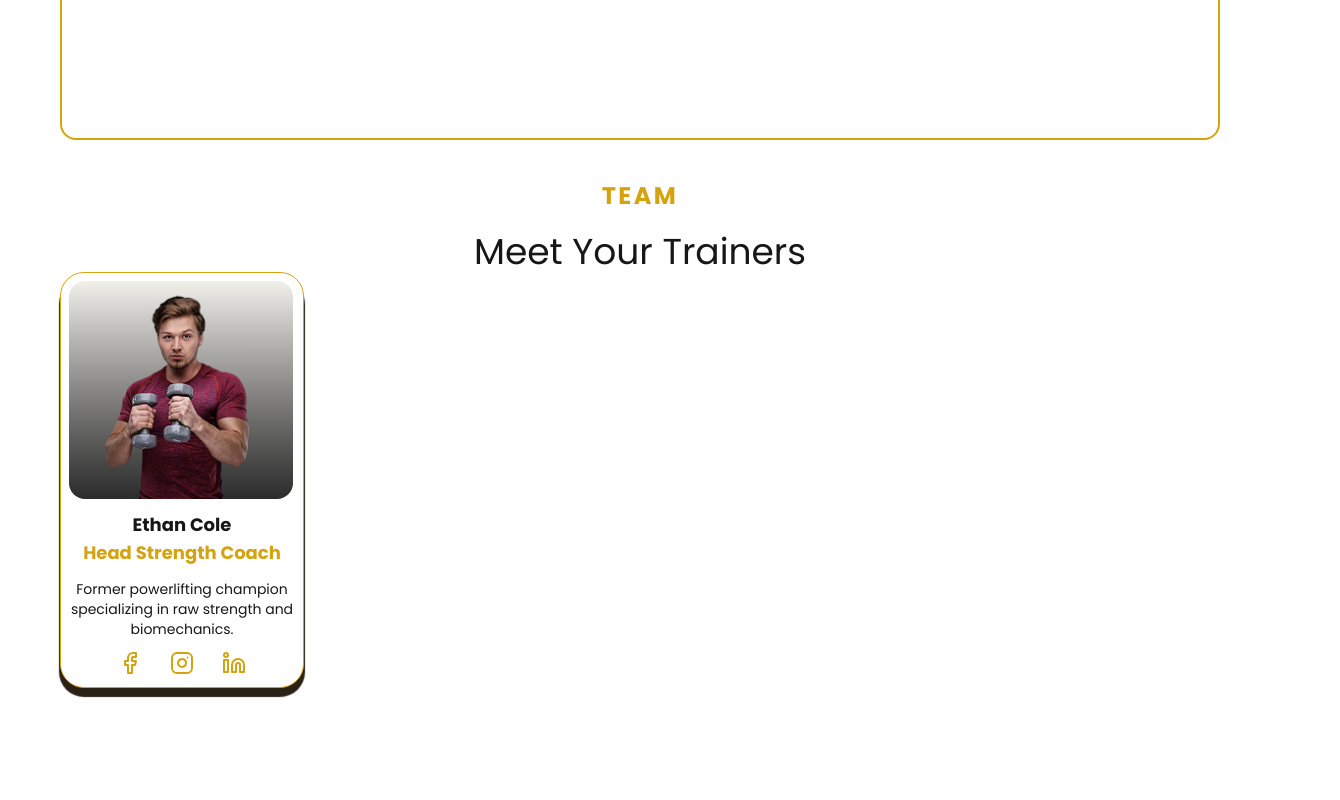
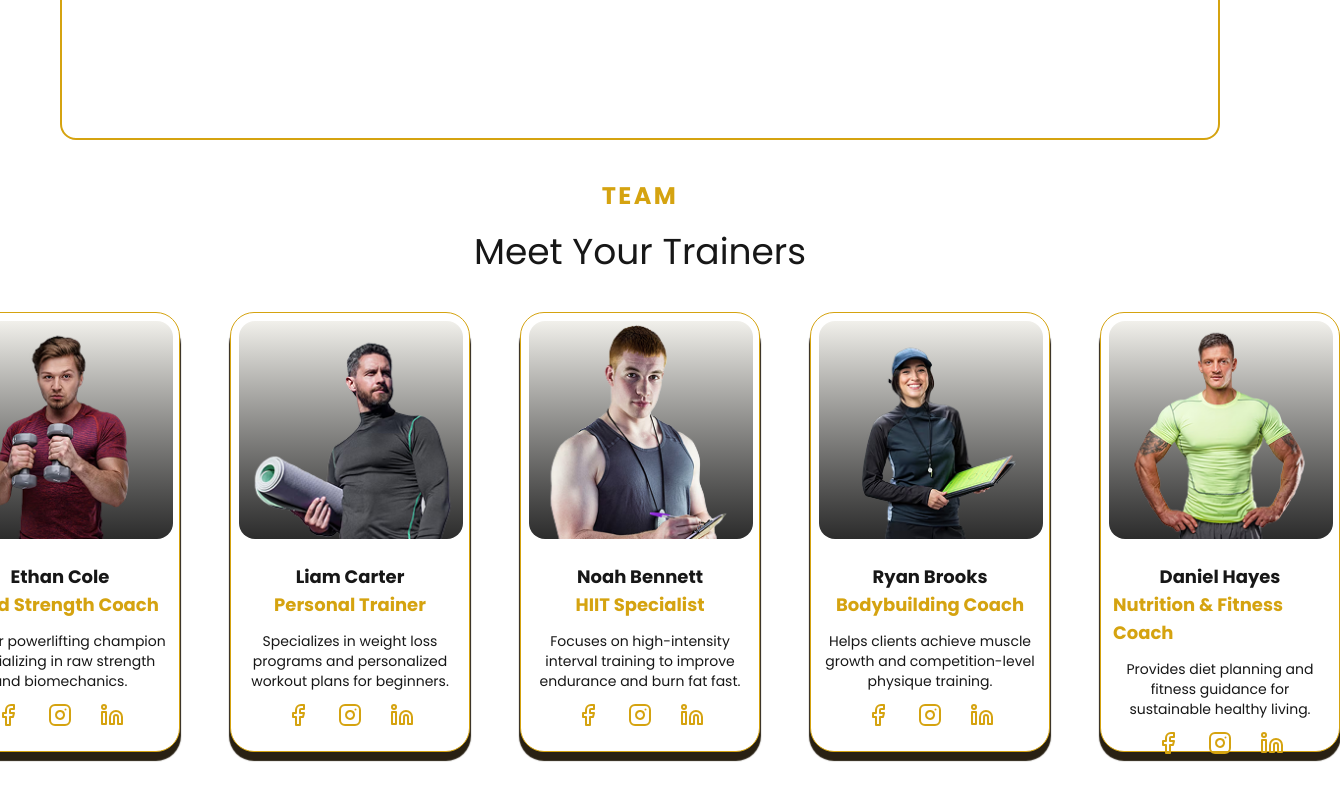
Before and after one commit to Navodi99/gym-website-nextjs, a Next.js app: page / in a window 1280 px wide. Shown: the part 2678-3478 px from the top of the page, 1340 px wide, since content can reach past the window. After the commit the page ends 3445 px from the top, so only its background shows below. Built offline with nearby package versions, Linux system fonts and the light colour scheme.

Commit message:
complete trainer section and customtrainer card

```diff
--- a/src/app/(components)/reusables/cards/CustomerTrainerCard.jsx
+++ b/src/app/(components)/reusables/cards/CustomerTrainerCard.jsx
@@ -1,20 +1,19 @@
 import { Facebook, Instagram, Linkedin } from "lucide-react";
 import React from "react";
 
-const CustomerTrainerCard = () => {
+const CustomerTrainerCard = ({cardData}) => {
   return (
-    <div className="w-61 h-fit bg-(--background) border border-(--primary-color) rounded-l-3xl rounded-r-3xl shadow-[0_8px_1px_1px_var(--secondary-color)]">
+    <div className="w-60 h-110 bg-(--background) border border-(--primary-color) rounded-l-3xl rounded-r-3xl shadow-[0_8px_1px_1px_var(--secondary-color)]">
       <div className="bg-linear-to-b from-[#F1F0EB] to-[#2C2C2C] w-56 h-fit m-2 rounded-l-2xl rounded-r-2xl">
-        <img src="/images/trainer1.png" alt="" />
+       <img src={cardData.image}/>
       </div>
-      <div className="flex items-center flex-col my-3">
-        <p className="text-(--foreground) text-lg font-bold">Ethan Cole</p>
+      <div className="flex items-center flex-col my-3 p-3 ">
+        <p className="text-(--foreground) text-lg font-bold">{cardData.name}</p>
         <p className="text-(--primary-color) text-lg font-bold">
-          Head Strength Coach
+          {cardData.role}
         </p>
         <p className="text-sm text-(--foreground) text-center my-3">
-          Former powerlifting champion specializing in raw strength and
-          biomechanics.
+         {cardData.text}
         </p>
         <div className="text-(--primary-color) flex items-center justify-center gap-7">
           <Facebook />
--- a/src/app/(components)/sections/Trainers/TrainerSection.jsx
+++ b/src/app/(components)/sections/Trainers/TrainerSection.jsx
@@ -1,50 +1,43 @@
-import { Facebook, Instagram, Linkedin } from "lucide-react";
+
 import React from "react";
 import CustomerTrainerCard from "../../reusables/cards/CustomerTrainerCard";
 
 const TrainerSection = () => {
-
   const trainersData = [
     {
-            image:"/images/trainer1.png",
-            name:"Ethan Cole",
-            role:"Head Strength Coach",
-            text:"Former powerlifting champion specializing in raw strength and biomechanics."
-
+      image: "/images/trainer1.png",
+      name: "Ethan Cole",
+      role: "Head Strength Coach",
+      text: "Former powerlifting champion specializing in raw strength and biomechanics.",
     },
     {
-            image:"/images/trainer2.png",
-            name:"Ethan Cole",
-            role:"Head Strength Coach",
-            text:"Former powerlifting champion specializing in raw strength and biomechanics."
-
+      image: "/images/trainer2.png",
+      name: "Liam Carter",
+      role: "Personal Trainer",
+      text: "Specializes in weight loss programs and personalized workout plans for beginners.",
     },
     {
-            image:"/images/trainer3.png",
-            name:"Ethan Cole",
-            role:"Head Strength Coach",
-            text:"Former powerlifting champion specializing in raw strength and biomechanics."
-
+      image: "/images/trainer3.png",
+      name: "Noah Bennett",
+      role: "HIIT Specialist",
+      text: "Focuses on high-intensity interval training to improve endurance and burn fat fast.",
     },
     {
-            image:"/images/trainer4.png",
-            name:"Ethan Cole",
-            role:"Head Strength Coach",
-            text:"Former powerlifting champion specializing in raw strength and biomechanics."
-
+      image: "/images/trainer4.png",
+      name: "Ryan Brooks",
+      role: "Bodybuilding Coach",
+      text: "Helps clients achieve muscle growth and competition-level physique training.",
     },
     {
-            image:"/images/trainer5.png",
-            name:"Ethan Cole",
-            role:"Head Strength Coach",
-            text:"Former powerlifting champion specializing in raw strength and biomechanics."
-
-        }
-
-    ]
+      image: "/images/trainer5.png",
+      name: "Daniel Hayes",
+      role: "Nutrition & Fitness Coach",
+      text: "Provides diet planning and fitness guidance for sustainable healthy living.",
+    },
+  ];
 
   return (
-    <div className="pb-50">
+    <div className="">
       <div>
         <p className="uppercase tracking-widest font-bold text-2xl text-(--primary-color) text-center mt-5">
           Team
@@ -52,23 +45,10 @@ const TrainerSection = () => {
         <p className="text-4xl text-center mt-5">Meet Your Trainers</p>
       </div>
 
-      <div>
-        {/* <div className="w-61 h-fit bg-(--background) border border-(--primary-color) rounded-l-3xl rounded-r-3xl shadow-[0_8px_1px_1px_var(--secondary-color)]">
-          <div className="bg-linear-to-b from-[#F1F0EB] to-[#2C2C2C] w-56 h-fit m-2 rounded-l-2xl rounded-r-2xl">
-            <img src="/images/trainer1.png" alt="" />
-          </div>
-          <div className="flex items-center flex-col my-3">
-            <p className="text-(--foreground) text-lg font-bold">Ethan Cole</p>
-            <p className="text-(--primary-color) text-lg font-bold">Head Strength Coach</p>
-            <p className="text-sm text-(--foreground) text-center my-3">Former powerlifting champion specializing in raw strength and biomechanics.</p>
-            <div className="text-(--primary-color) flex items-center justify-center gap-7">
-                <Facebook />
-                <Instagram />
-                <Linkedin />
-            </div>
-          </div>
-        </div> */}
-        <CustomerTrainerCard/>
+      <div className="flex items-center justify-center gap-12.5 mt-10">
+        {trainersData.map((item, index) => (
+          <CustomerTrainerCard key={index} cardData={item} />
+        ))}
       </div>
     </div>
   );
```
Lines whose indentation alone changed are shown as unchanged.
